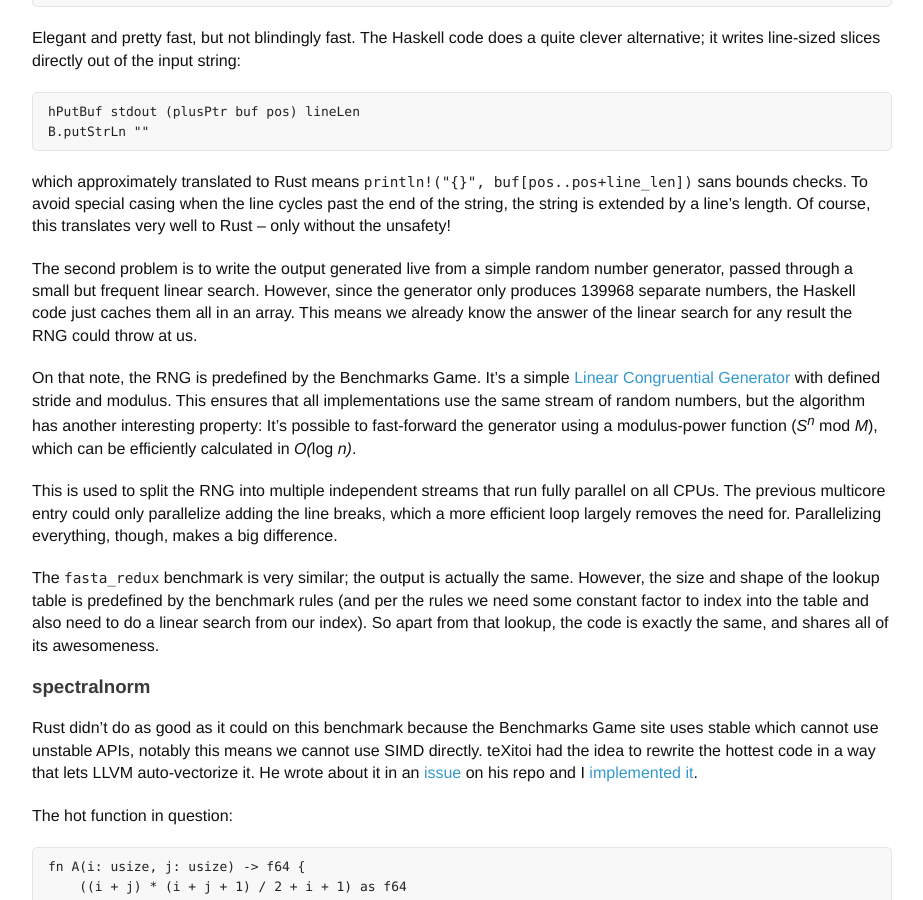
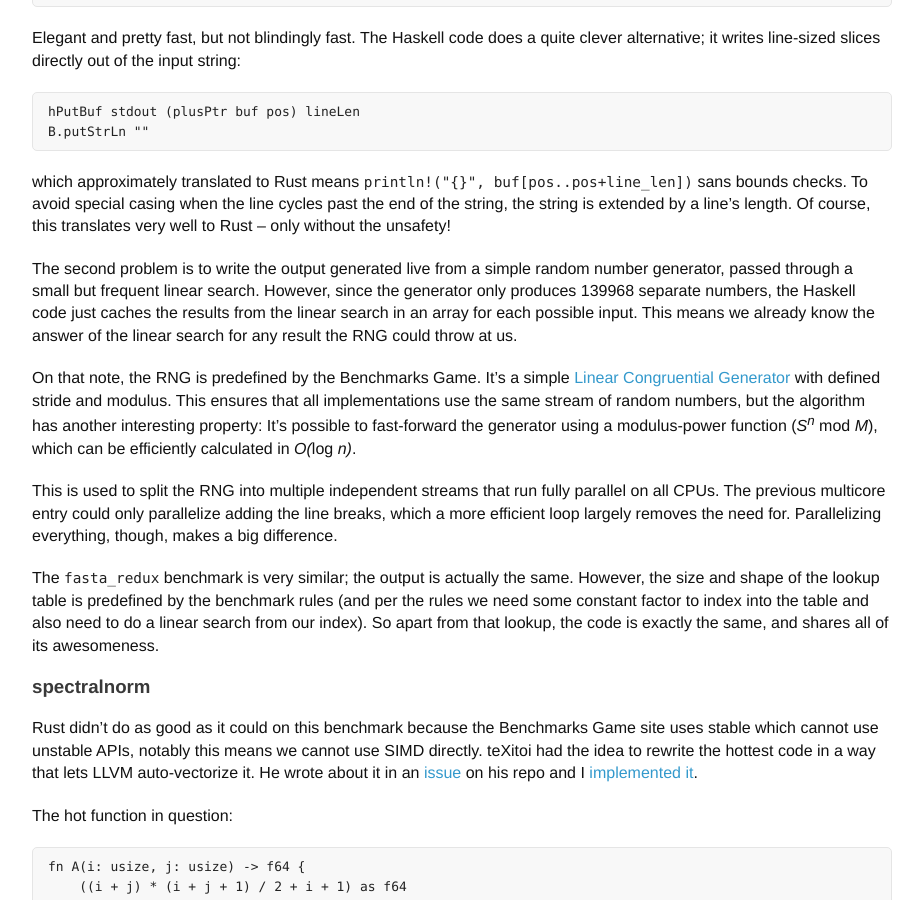
Before and after one commit to llogiq/llogiq.github.io, a Jekyll site: the page built from _posts/2015-10-03-fast.md, in a window 1280 px wide and 900 px high, scrolled down 883 px. Shown: the whole window, without its empty margins (178-1101 px from the left). Built offline with Jekyll 4.4.1, drawn with Linux system fonts in a browser that asks for light colours.

Commit message:
Cleared up any misunderstanding about fasta.hs
As suggested by Veedrac

````diff
--- a/_posts/2015-10-03-fast.md
+++ b/_posts/2015-10-03-fast.md
@@ -34,7 +34,7 @@ B.putStrLn ""
 ```
 which approximately translated to Rust means `println!("{}", buf[pos..pos+line_len])` sans bounds checks. To avoid special casing when the line cycles past the end of the string, the string is extended by a line's length. Of course, this translates very well to Rust – only without the unsafety!
 
-The second problem is to write the output generated live from a simple random number generator, passed through a small but frequent linear search. However, since the generator only produces 139968 separate numbers, the Haskell code just caches them all in an array. This means we already know the answer of the linear search for any result the RNG could throw at us.
+The second problem is to write the output generated live from a simple random number generator, passed through a small but frequent linear search. However, since the generator only produces 139968 separate numbers, the Haskell code just caches the results from the linear search in an array for each possible input. This means we already know the answer of the linear search for any result the RNG could throw at us.
 
 On that note, the RNG is predefined by the Benchmarks Game. It's a simple [Linear Congruential Generator](https://en.wikipedia.org/wiki/Linear_congruential_generator) with defined stride and modulus. This ensures that all implementations use the same stream of random numbers, but the algorithm has another interesting property: It's possible to fast-forward the generator using a modulus-power function (<i>S<sup>n</sup></i> mod <i>M</i>), which can be efficiently calculated in *O(*log *n)*.
 
````
